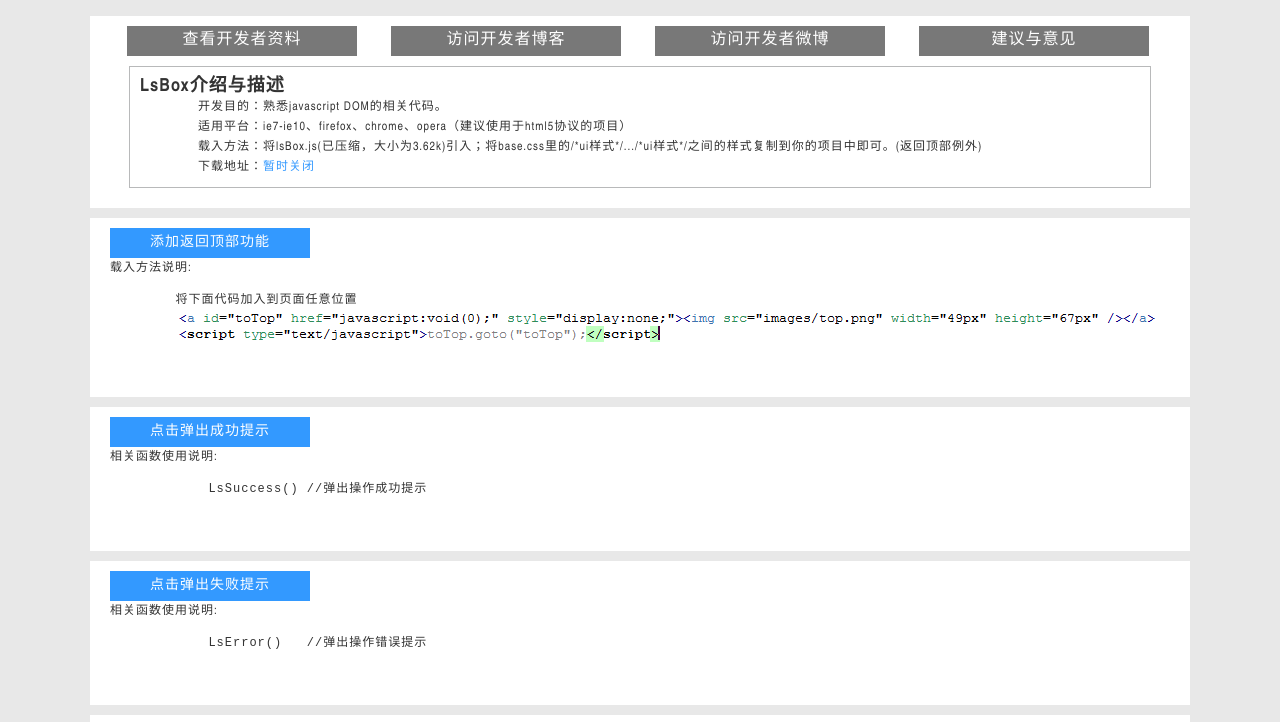
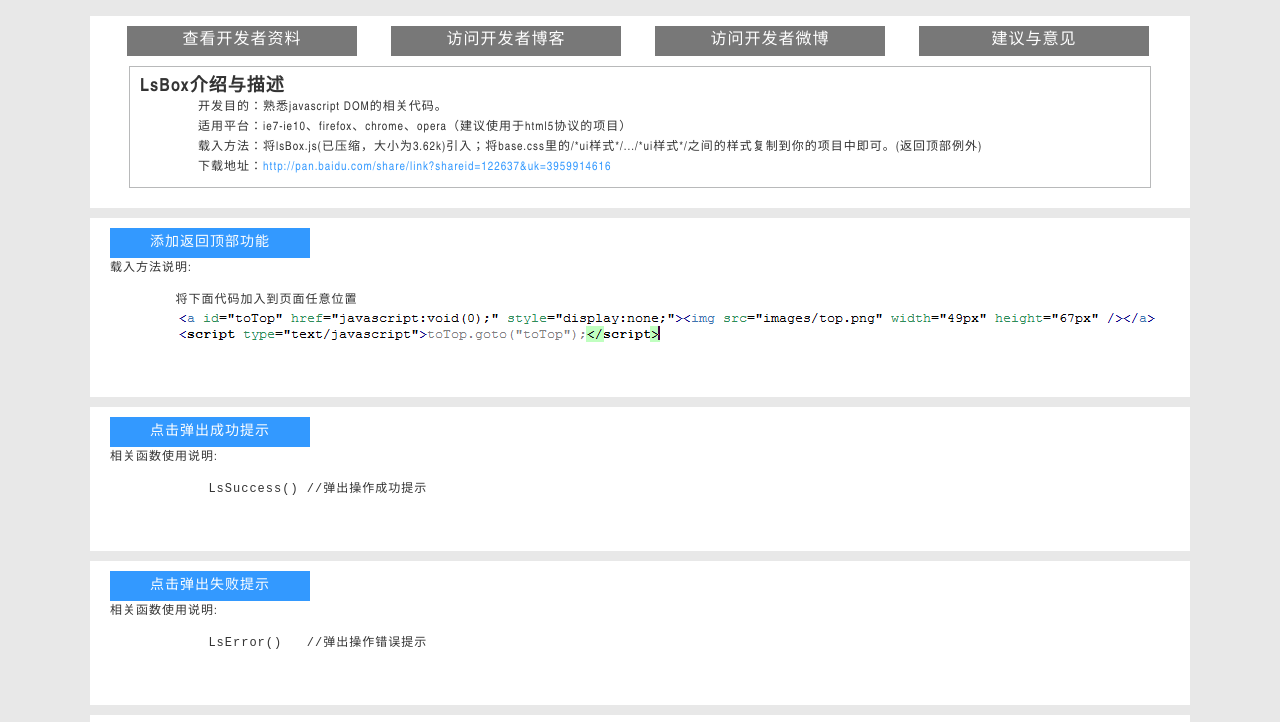
Before and after one commit to ybt7755221/lsbox, a plain HTML site: page index.html in a window 1280 px wide. Shown: the part 24-746 px from the top of the page. Drawn offline with Linux system fonts and the light colour scheme.

Commit message:
Revert "V1.0418.1"
This reverts commit 2e7f9da60f389e2a1a47d6eb0132831ef18feb6b.

```diff
--- a/index.html
+++ b/index.html
@@ -28,7 +28,7 @@
             <p>开发目的：熟悉javascript DOM的相关代码。</p>
             <p>适用平台：ie7-ie10、firefox、chrome、opera（建议使用于html5协议的项目）</p>
             <p>载入方法：将lsBox.js(已压缩，大小为3.62k)引入；将base.css里的/*ui样式*/.../*ui样式*/之间的样式复制到你的项目中即可。(返回顶部例外)</p>
-            <p>下载地址：<a style="color:#3399ff;" target="_blank" href="http://pan.baidu.com/share/link?shareid=122637&uk=3959914616">暂时关闭</a></p>
+            <p>下载地址：<a style="color:#3399ff;" target="_blank" href="http://pan.baidu.com/share/link?shareid=122637&uk=3959914616">http://pan.baidu.com/share/link?shareid=122637&uk=3959914616</a></p>
         </div>
     </div>
     <div class="section">
```
